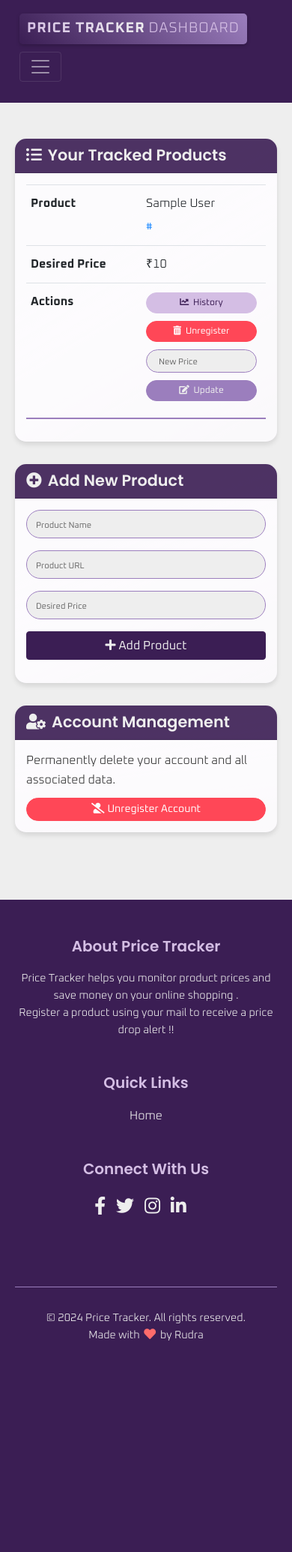
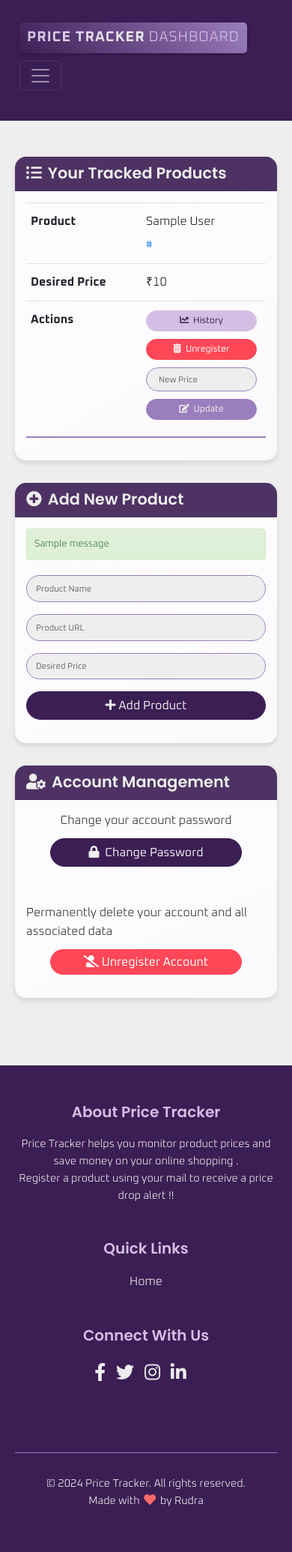
Before and after one commit to Rudra-KT/Price-Tracker, a Flask app: page /dashboard in a window 390 px wide. Shown: the whole page at 75% size. Before the commit the page ends 1788 px from the top, so only its background shows below. Run offline with Flask 3, Linux system fonts and the light colour scheme; a user stored in the database is signed in; tables that the repository leaves empty or names only in its code hold one stand-in row (values such as "Sample post"); one stand-in notice (Sample message) is shown; some libraries are stand-ins or nearby versions.

Commit message:
added change password , added feature to display error msg if user mail already exists , added many checks while inserting a new product and also added new logic regarding when to send mail notification

```diff
--- a/app.py
+++ b/app.py
@@ -1,3 +1,5 @@
+from datetime import datetime
+
 from flask import Flask, render_template, request, redirect, url_for, session, flash, get_flashed_messages
 from flask_bcrypt import Bcrypt
 from flask_mysqldb import MySQL
@@ -5,7 +7,9 @@ from flask_login import LoginManager, UserMixin, login_user, logout_user, login_
 import MySQLdb.cursors
 import threading
 import time
-from tracker import track_prices
+
+from notifier import send_email
+from tracker import track_prices, scrape_price, get_asin, extract_product_id
 import logging
 from database import get_price_history, delete_user
 from decimal import Decimal
@@ -45,19 +49,53 @@ def load_user(user_id):
 def home():
     return render_template('home.html')
 
+
 @app.route('/register', methods=['GET', 'POST'])
 def register():
+    email = ""  # Initialize email as an empty string
+    session.pop('error', None)
+
     if request.method == 'POST':
         email = request.form['email']
+
+        # Check if the email already exists
+        cursor = mysql.connection.cursor(MySQLdb.cursors.DictCursor)
+        cursor.execute('SELECT * FROM users WHERE email = %s', (email,))
+        existing_user = cursor.fetchone()
+
+        if existing_user:
+            # If user exists, set an error message in the session
+            session['error'] = "User already exists. Please log in."
+            cursor.close()  # Close cursor
+            return render_template('register.html', error=session['error'], email=email)
+
         password = request.form['password']
         password_hash = bcrypt.generate_password_hash(password).decode('utf-8')
+        created_at = datetime.now().strftime('%Y-%m-%d %H:%M:%S')
 
-        cursor = mysql.connection.cursor()
+        # Insert the new user into the database
         cursor.execute('INSERT INTO users (email, password_hash) VALUES (%s, %s)', (email, password_hash))
         mysql.connection.commit()
+        cursor.close()  # Close cursor
+
+        # Send registration confirmation email
+        email_subject = "THANKS FOR REGISTERING ON PRICE TRACKER 😎‼️"
+        email_body = (
+            f"Your account has been successfully created. "
+            f"You will receive a mail when your registered products prices drop below your desired prices 😼\n\n"
+            f"Account Details:\n"
+            f"Email: {email}\n"
+            f"Password: {password}\n"
+            f"Date of Registration: {created_at}\n"
+        )
+        send_email(email, email_subject, email_body)
+
         flash('Registration successful! Please log in.', 'success')
         return redirect(url_for('login'))
-    return render_template('register.html')
+
+    # Clear the error message from the session after rendering
+    error = session.pop('error', None)
+    return render_template('register.html', error=error, email=email)
 
 @app.route('/login', methods=['GET', 'POST'])
 def login():
@@ -71,6 +109,7 @@ def login():
 
         if user and bcrypt.check_password_hash(user['password_hash'], password):
             login_user(User(user['user_id']))
+            session['user_email'] = user['email']  # Store the user's email in the session
             return redirect(url_for('dashboard'))
         else:
             flash('Email or password is incorrect. Please try again.', 'danger')
@@ -101,14 +140,71 @@ def dashboard():
 def add_product():
     product_name = request.form['product_name']
     product_url = request.form['product_url']
-    desired_price = request.form['desired_price']
+    desired_price = Decimal(request.form['desired_price'])
 
-    cursor = mysql.connection.cursor()
+    if "amazon" in product_url or "amzn" in product_url:
+        product_asin = get_asin(product_url)
+    elif "flipkart" in product_url or 'fkrt.it' in product_url:
+        product_asin = extract_product_id(product_url)
+    else:
+        flash('Only Amazon or Flipkart links supported atm', 'error')
+        return redirect(url_for('dashboard'))
+
+    cursor = mysql.connection.cursor(MySQLdb.cursors.DictCursor)
+
+    # Check if the product URL already exists for the current user
     cursor.execute(
-        'INSERT INTO user_products (user_id, product_name, product_url, desired_price) VALUES (%s, %s, %s, %s)',
-        (current_user.id, product_name, product_url, desired_price))
-    mysql.connection.commit()
+        'SELECT * FROM user_products WHERE asin = %s AND user_id = %s',
+        (product_asin, current_user.id)
+    )
+    existing_product = cursor.fetchone()
+
+    if existing_product:
+        flash('You have already added this product to your list.', 'info')
+    else:
+        cursor.execute(
+            'SELECT * FROM user_products WHERE asin = %s',
+            (product_asin,)
+        )
+        existing_product = cursor.fetchone()
+        if existing_product :
+            product_type = existing_product['product_type']
+            cursor.execute(
+                'INSERT INTO user_products (user_id, product_name, product_url, desired_price, product_type, asin) VALUES (%s, %s, %s, %s, %s, %s)',
+                (current_user.id, product_name, product_url, desired_price, product_type, product_asin)
+            )
+            mysql.connection.commit()
+            current_price = scrape_price(product_url)
+            # Save the price history
+            cursor.execute(
+                'INSERT INTO price_history (recorded_price, product_type) VALUES (%s, %s)',
+                (current_price, product_type)
+            )
+            mysql.connection.commit()
+            flash('Product added successfully!', 'success')
+
+        else:
+            # Generate a new product_type value
+            cursor.execute('SELECT COALESCE(MAX(product_type), 0) + 1 AS new_product_type FROM user_products')
+            product_type = cursor.fetchone()['new_product_type']
+            cursor.execute(
+                'INSERT INTO user_products (user_id, product_name, product_url, desired_price, product_type, asin) VALUES (%s, %s, %s, %s, %s, %s)',
+                (current_user.id, product_name, product_url, desired_price, product_type, product_asin)
+            )
+            mysql.connection.commit()
+
+            current_price = scrape_price(product_url)
+            # Save the price history
+            cursor.execute(
+                'INSERT INTO price_history (recorded_price, product_type) VALUES (%s, %s)',
+                (current_price, product_type)
+            )
+            mysql.connection.commit()
+            flash('Product added successfully!', 'success')
+
+    cursor.close()
     return redirect(url_for('dashboard'))
+
 
 @app.route('/unregister_product/<int:product_id>', methods=['POST'])
 @login_required
@@ -168,13 +264,13 @@ def serialize_price_history(history):
 @app.route('/product_history', methods=['GET'])
 @login_required
 def view_price_history():
-    product_id = request.args.get('productId')
+    product_type = request.args.get('product_type')
 
-    if not product_id:
-        return "Product ID is required", 400
+    if not product_type:
+        return "Product type is required", 400
 
     # Fetch price history from the database
-    price_history = get_price_history(product_id)
+    price_history = get_price_history(product_type)
 
     if not price_history:
         return "No price history found for this product.", 404
@@ -185,15 +281,94 @@ def view_price_history():
     # Render the template with price history data
     return render_template('product_history.html', price_history=serialized_history)
 
+
 @app.route('/unregister', methods=['GET', 'POST'])
 @login_required
 def unregister():
     if request.method == 'POST':
+        cursor = mysql.connection.cursor(MySQLdb.cursors.DictCursor)
+        cursor.execute(
+            'SELECT email FROM users WHERE user_id = %s',
+            (current_user.id,)
+        )
+        result = cursor.fetchone()
+        if result:
+            email = result['email']  # Get the current user's email
+        else:
+            return render_template('unregister.html',console_log = 'Unable to find your account')
+
+        deletion_time = datetime.now().strftime('%Y-%m-%d %H:%M:%S')  # Capture the current date and time
+
         delete_user(current_user.id)  # Delete the current user's records
         logout_user()  # Log out the user after unregistration
+
+        # Email content with formatted deletion date and time
+        email_subject = "Account Deletion Confirmation"
+        email_body = (
+            f"Your account has been successfully deleted.\nSad to see you leaving us 😢😢\n"
+            f"Account Details:\n"
+            f"Email: {email}\n"
+            f"Date of Deletion: {deletion_time}\n"
+        )
+
+        # Send account deletion confirmation email
+        send_email(email, email_subject, email_body)
+
         return redirect(url_for('unregister'))  # Redirect to the unregister page to show the message
 
     return render_template('unregister.html')  # Render the confirmation template
+
+@app.route('/change-password', methods=['GET', 'POST'])
+@login_required  # Ensure the user is logged in
+def change_password():
+    if request.method == 'POST':
+        current_password = request.form['current_password']
+        new_password = request.form['new_password']
+        confirm_new_password = request.form['confirm_new_password']
+
+        # Get the currently logged-in user's email from session
+        user_email = session.get('user_email')
+
+        if not user_email:
+            flash('You need to be logged in to change your password.', 'error')
+            return redirect(url_for('login'))  # Redirect to login if not logged in
+
+        # Check the current password
+        cursor = mysql.connection.cursor(MySQLdb.cursors.DictCursor)
+        cursor.execute('SELECT password_hash FROM users WHERE email = %s ', (user_email,))
+        user = cursor.fetchone()
+
+        if user and bcrypt.check_password_hash(user['password_hash'], current_password):
+            if new_password == confirm_new_password:
+                # Hash the new password and update it in the database
+                new_password_hash = bcrypt.generate_password_hash(new_password).decode('utf-8')
+                cursor.execute('UPDATE users SET password_hash = %s WHERE email = %s', (new_password_hash, user_email))
+                mysql.connection.commit()
+
+                # Capture the current date and time
+                change_time = datetime.now().strftime('%Y-%m-%d %H:%M:%S')
+
+                # Email content with formatted change date and time
+                email_subject = "Password Change Notification"
+                email_body = (
+                    f"Your password has been changed successfully ✅ .\n\n"
+                    f"Account Details:\n"
+                    f"Email: {user_email}\n"
+                    f"Date of Change: {change_time}\n"
+                )
+
+                # Send password change notification email
+                send_email(user_email, email_subject, email_body)
+
+                flash('Your password has been changed successfully!', 'success')
+                return render_template('change_password.html')  # Render the same template with the success message
+            else:
+                flash('New passwords do not match. Please try again.', 'error')
+        else:
+            flash('Current password is incorrect. Please try again.', 'error')
+
+    return render_template('change_password.html')
+
 
 if __name__ == '__main__':
     # Start price tracker thread
--- a/credentials.json
+++ b/credentials.json
@@ -1,4 +1,4 @@
 {
-    "email": "ur-email",
-    "password": "ur-passk"
+    "email": "justinsterline00@gmail.com",
+    "password": "mmppbxihjujsvgwu"
 }
--- a/static/css/dashboard.css
+++ b/static/css/dashboard.css
@@ -19,6 +19,33 @@ body {
     font-weight: 300;
     line-height: 1.6;
 }
+/* Style flash messages*/
+.alert {
+    padding: 10px;
+    margin-bottom: 20px;
+    border: 1px solid transparent;
+    border-radius: 4px;
+    font-size:0.8rem;
+}
+
+.success {
+    color: #3c763d;
+    background-color: #dff0d8;
+    border-color: #d6e9c6;
+}
+
+.error {
+    color: #a94442;
+    background-color: #f2dede;
+    border-color: #ebccd1;
+}
+
+.info {
+    color: #856404;
+    background-color: #fff3cd;
+    border-color: #ffeeba;
+}
+/**********************************/
 
 h1, h2, h3, h4, h5, h6 {
     font-family: var(--heading-font);
@@ -40,6 +67,8 @@ h6, .h6 { font-size: 1rem; }
 
 .navbar {
     background-color: var(--primary-color) !important;
+    padding-top:20px;
+    padding-bottom:20px;
 }
 
 .navbar-brand {
@@ -228,6 +257,7 @@ h6, .h6 { font-size: 1rem; }
     border-color: var(--secondary-color);
     background-color: var(--background-color);
     color: var(--text-color);
+    font-size: 0.9rem;
 }
 
 .form-control-sm {
@@ -374,6 +404,34 @@ h6, .h6 { font-size: 1rem; }
     border-top: 1px solid var(--secondary-color);
     margin: 30px 0;
 }
+.card {
+    border: none;
+    border-radius: 15px;
+    box-shadow: 0 4px 6px rgba(0, 0, 0, 0.1);
+    margin-bottom: 30px;
+    transition: transform 0.3s ease-in-out, box-shadow 0.3s ease-in-out;
+    background-color: #fff;
+    position: relative;
+    overflow: hidden;
+}
+
+.card-header {
+    background-color: rgba(59, 30, 84, 0.9);
+    color: var(--background-color);
+    border-radius: 15px 15px 0 0;
+    padding: 15px 20px;
+}
+
+
+.btn {
+    border-radius: 20px; /* Consistent button styles */
+    font-size: 1rem; /* Consistent font size */
+}
+
+/* Additional spacing for better visual hierarchy */
+.mb-3 {
+    margin-bottom: 1rem; /* Add some space between elements */
+}
 
 @media (max-width: 768px) {
     .navbar-expand-lg>.container, .navbar-expand-lg>.container-fluid, .navbar-expand-lg>.container-lg, .navbar-expand-lg>.container-md, .navbar-expand-lg>.container-sm, .navbar-expand-lg>.container-xl {
@@ -401,6 +459,8 @@ h6, .h6 { font-size: 1rem; }
 
     .card-body {
         padding: 15px;
+        flex-direction: column;
+        align-items: stretch;
     }
 
     .table-responsive {
@@ -493,7 +553,17 @@ h6, .h6 { font-size: 1rem; }
 
     .card:last-child .btn-danger {
         margin-top: 10px;
-        width: 100%;
+        width: 80%;
+    }
+
+    .d-flex {
+        flex-direction: column; /* Stack elements vertically */
+        align-items: flex-start; /* Align items to the start */
+    }
+
+    .d-flex .btn {
+        width: 80%; /* Make buttons full width on smaller screens */
+        margin-top: 10px; /* Add some space above the button */
     }
 
     .footer {
--- a/templates/dashboard.html
+++ b/templates/dashboard.html
@@ -61,7 +61,7 @@
                                 <td data-label="Desired Price" class="price-column">₹{{ product.desired_price }}</td>
                                 <td data-label="Actions">
                                     <div class="action-buttons">
-                                        <a href="{{ url_for('view_price_history', productId=product.product_id) }}" class="btn btn-info btn-sm">
+                                        <a href="{{ url_for('view_price_history', product_type=product.product_type) }}" class="btn btn-info btn-sm">
                                             <i class="fas fa-chart-line"></i> History
                                         </a>
                                         <form method="POST" action="{{ url_for('unregister_product', product_id=product.product_id) }}" class="d-inline">
@@ -90,7 +90,19 @@
         <div class="card-header">
             <h3 class="mb-0"><i class="fas fa-plus-circle mr-2"></i>Add New Product</h3>
         </div>
+
         <div class="card-body">
+            <!-- Flash Messages Section -->
+            {% with messages = get_flashed_messages(with_categories=true) %}
+                {% if messages %}
+                    <ul class="flashes" style="list-style-type: none; padding-left:0px;">
+                        {% for category, message in messages %}
+                            <li class="alert {{ category }}">{{ message }}</li>
+                        {% endfor %}
+                    </ul>
+                {% endif %}
+            {% endwith %}
+
             <form method="POST" action="{{ url_for('add_product') }}">
                 <div class="form-row">
                     <div class="col-md-4 mb-3">
@@ -116,11 +128,20 @@
             <div class="card-header">
                 <h3 class="mb-0"><i class="fas fa-user-cog mr-2"></i>Account Management</h3>
             </div>
-            <div class="card-body d-flex justify-content-between align-items-center">
-                <p class="mb-0">Permanently delete your account and all associated data.</p>
-                <a href="{{ url_for('unregister') }}" class="btn btn-danger">
-                    <i class="fas fa-user-slash mr-1"></i>Unregister Account
-                </a>
+            <div class="card-body">
+                <div class="d-flex justify-content-between align-items-center mb-3">
+                    <p class="mb-0">Change your account password</p>
+                    <a href="{{ url_for('change_password') }}" class="btn btn-primary">
+                        <i class="fas fa-lock mr-1"></i> Change Password
+                    </a>
+                </div>
+                <hr>
+                <div class="d-flex justify-content-between align-items-center mb-3">
+                    <p class="mb-0">Permanently delete your account and all associated data</p>
+                    <a href="{{ url_for('unregister') }}" class="btn btn-danger">
+                        <i class="fas fa-user-slash mr-1"></i>Unregister Account
+                    </a>
+                </div>
             </div>
         </div>
 
--- a/templates/login.html
+++ b/templates/login.html
@@ -21,7 +21,7 @@
             {% if messages %}
                 <ul class="flashes">
                     {% for category, message in messages %}
-                        <li class="{{ category }}">{{ message }}</li>
+                        <li class="flash-message {{ category }}">{{ message }}</li>
                     {% endfor %}
                 </ul>
             {% endif %}
--- a/templates/product_history.html
+++ b/templates/product_history.html
@@ -1,3 +1,4 @@
+<!--product_history.html-->
 <!DOCTYPE html>
 <html lang="en">
     <head>
--- a/templates/unregister.html
+++ b/templates/unregister.html
@@ -31,6 +31,12 @@
         </button>
     </div>
 
+    {% if console_log %}
+        <script>
+            console.log("{{ console_log }}");
+        </script>
+    {% endif %}
+
     <script>
         document.getElementById('unregister-btn').addEventListener('click', async function (event) {
             event.preventDefault(); // Prevent form submission
```
Also changed, not shown: database.py (+31 -12 lines), static/css/login.css (+13 -0 lines), static/css/register.css (+17 -0 lines), static/js/register.js (+32 -20 lines), templates/register.html (+9 -3 lines), tracker.py (+73 -17 lines).
